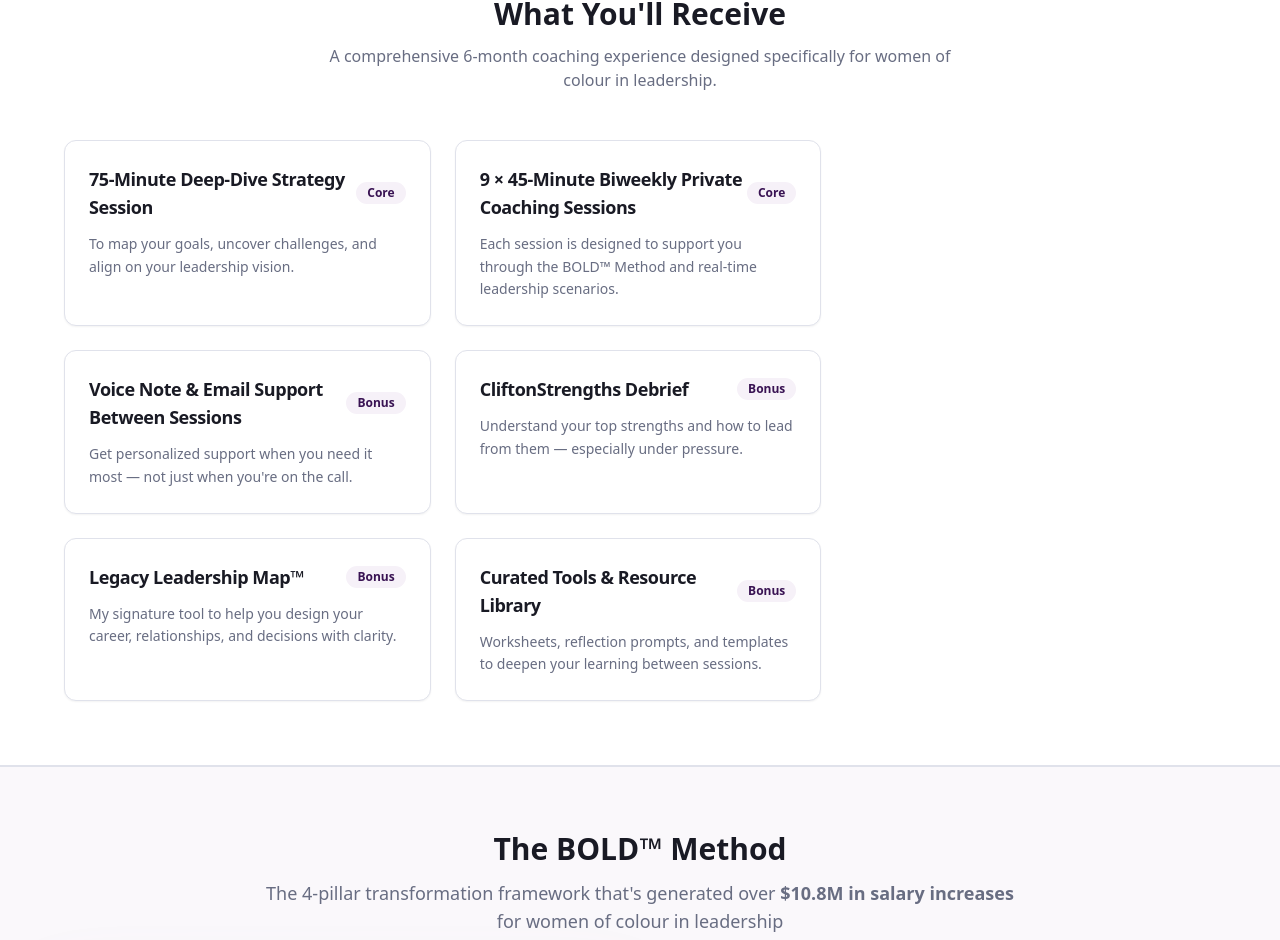
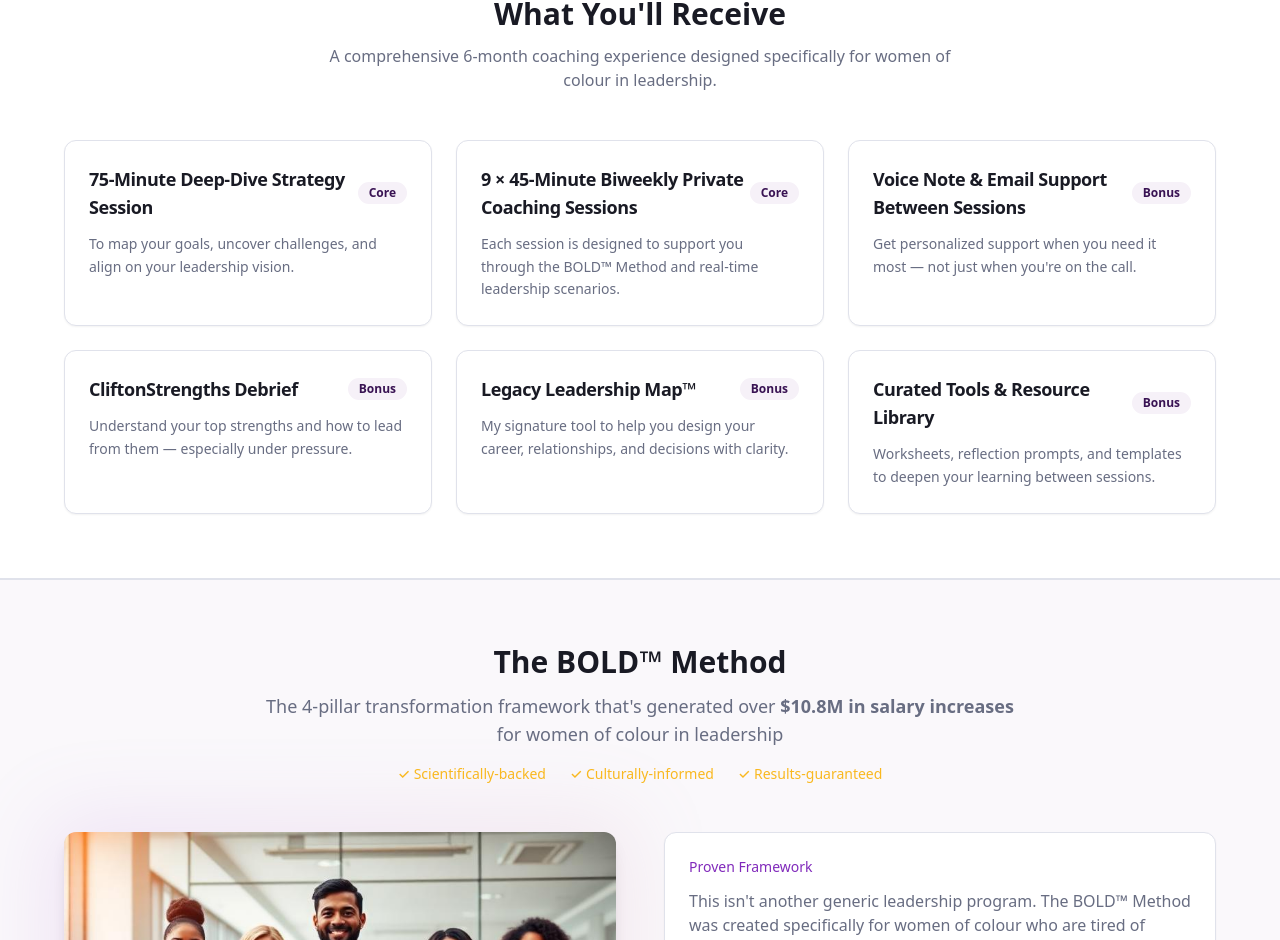
Before and after one commit to izzydoesizzy/she-leads-anyway, a React (Vite) app: page / in a window 1280 px wide. Shown: the part 3109-4049 px from the top of the page. Built offline with nearby package versions, Linux system fonts and the light colour scheme.

Commit message:
Distribute boxes horizontally

```diff
--- a/src/components/sections/OfferStack.tsx
+++ b/src/components/sections/OfferStack.tsx
@@ -31,9 +31,8 @@ const OfferStack: React.FC = () => {
           </p>
         </div>
 
-        <div className="mx-auto mt-12 grid max-w-6xl gap-8 lg:grid-cols-3">
-          <div className="lg:col-span-2">
-            <div className="grid gap-6 md:grid-cols-2">
+        <div className="mx-auto mt-12 max-w-6xl">
+          <div className="grid gap-6 md:grid-cols-2 lg:grid-cols-3">
             {offers.map((offer, index) => <Card key={index} className="group shadow-sm transition-all hover:shadow-lg hover:-translate-y-1">
                 <CardHeader className="pb-3">
                   <div className="flex items-center justify-between">
@@ -49,9 +48,6 @@ const OfferStack: React.FC = () => {
               </Card>)}
           </div>
         </div>
-
-
-        </div>
       </div>
     </section>;
 };
```
Lines whose indentation alone changed are shown as unchanged.
